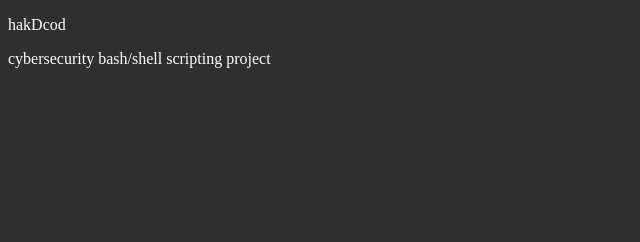
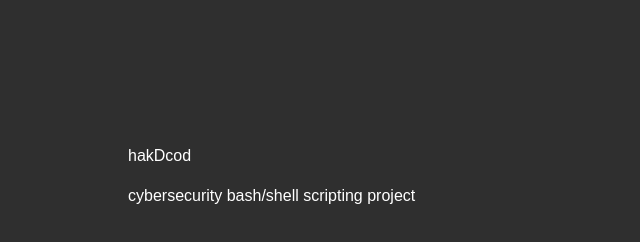
Before and after one commit to hakDcod/hakDcod.github.io, a plain HTML site: page index.html in a window 1280 px wide. Shown: the whole page, without its empty margins (0-640 px from the left). Drawn offline with Linux system fonts and the light colour scheme; a web font is replaced by a local one.

Commit message:
Updating index 09:28-12082024

```diff
--- a/index.html
+++ b/index.html
@@ -4,7 +4,7 @@
     <meta charset="UTF-8">
     <meta http-equiv="X-UA-Compatible" content="IE=edge">
     <meta name="viewport" content="width=device-width, initial-scale=1.0">
-    <link rel="stylesheet" href="css/css.css">
+    <link rel="stylesheet" href="css/index.css">
     <title>hakDcod</title>
 </head>
 <body class="nocopy" style="background-color: rgb(47, 47, 47); color: white;">
```
